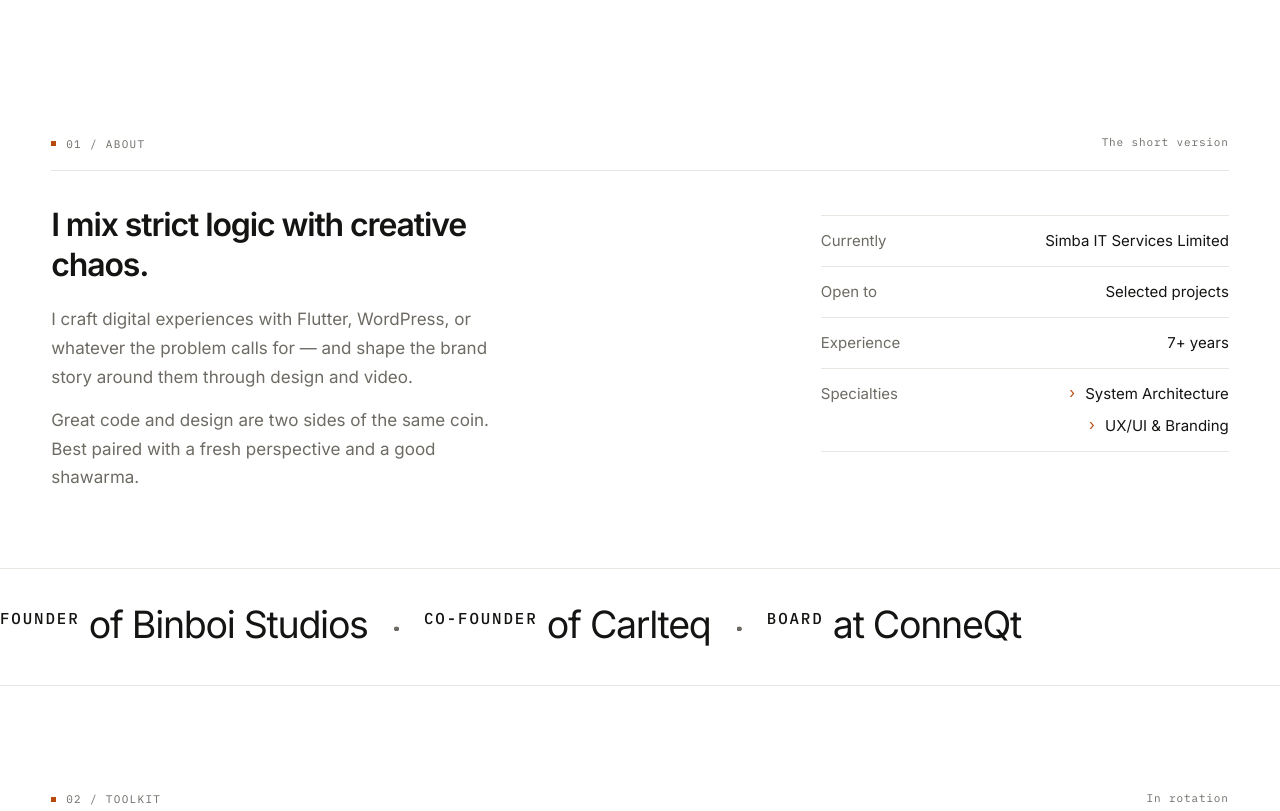
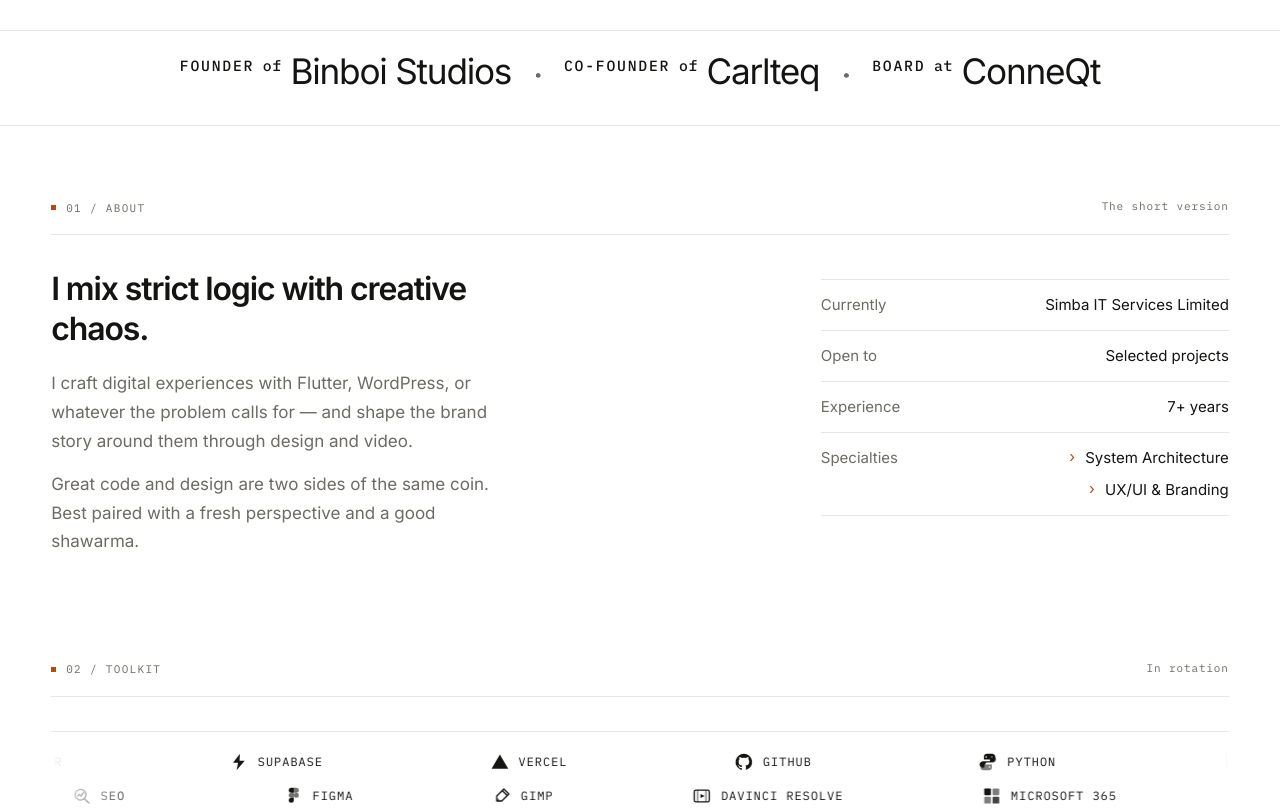
Before and after one commit to Jibransheikh/jibransheikh.github.io, a plain HTML site: page index.html in a window 1280 px wide. Shown: the part 740-1551 px from the top of the page. Drawn offline with Linux system fonts and the light colour scheme.

Commit message:
Center and lift affiliations reveal

```diff
--- a/index.html
+++ b/index.html
@@ -146,6 +146,16 @@
             </div>
         </section>
 
+        <div class="affiliations wrap reveal">
+            <p class="affiliation-line">
+                <a class="affiliation" href="https://binboi.biz" target="_blank" rel="noopener noreferrer" aria-label="Founder of Binboi Studios"><sup class="affiliation-role">Founder</sup> <sup class="affiliation-prep">of</sup> Binboi Studios</a>
+                <span class="affiliation-sep" aria-hidden="true">&middot;</span>
+                <a class="affiliation" href="https://carlteq.io" target="_blank" rel="noopener noreferrer" aria-label="Co-founder of Carlteq"><sup class="affiliation-role">Co-founder</sup> <sup class="affiliation-prep">of</sup> Carlteq</a>
+                <span class="affiliation-sep" aria-hidden="true">&middot;</span>
+                <a class="affiliation" href="https://conneqtke.org/" target="_blank" rel="noopener noreferrer" aria-label="Board at ConneQt"><sup class="affiliation-role">Board</sup> <sup class="affiliation-prep">at</sup> ConneQt</a>
+            </p>
+        </div>
+
         <section id="about" class="section wrap">
             <div class="section-head reveal">
                 <h2 class="eyebrow">01 / About</h2>
@@ -182,16 +192,6 @@
                 </div>
             </div>
         </section>
-
-        <div class="affiliations wrap reveal">
-            <p class="affiliation-line">
-                <a class="affiliation" href="https://binboi.biz" target="_blank" rel="noopener noreferrer" aria-label="Founder of Binboi Studios"><sup class="affiliation-role">Founder</sup> of Binboi Studios</a>
-                <span class="affiliation-sep" aria-hidden="true">&middot;</span>
-                <a class="affiliation" href="https://carlteq.io" target="_blank" rel="noopener noreferrer" aria-label="Co-founder of Carlteq"><sup class="affiliation-role">Co-founder</sup> of Carlteq</a>
-                <span class="affiliation-sep" aria-hidden="true">&middot;</span>
-                <a class="affiliation" href="https://conneqtke.org/" target="_blank" rel="noopener noreferrer" aria-label="Board at ConneQt"><sup class="affiliation-role">Board</sup> at ConneQt</a>
-            </p>
-        </div>
 
         <section class="section wrap">
             <div class="section-head reveal">
--- a/style.css
+++ b/style.css
@@ -8,6 +8,7 @@
     --fg: #141413;
     --muted: #6e6b65;
     --rule: #e8e6e1;
+    --faint: #e4e2dd;
     --tile: #f6f5f2;
     --accent: #b84a10;
     --accent-soft: rgba(184, 74, 16, 0.12);
@@ -26,6 +27,7 @@ html[data-theme="dark"] {
     --fg: #f2f0ed;
     --muted: #9d9992;
     --rule: #272624;
+    --faint: #2b2a28;
     --tile: #171716;
     --accent: #f07826;
     --accent-soft: rgba(240, 120, 38, 0.16);
@@ -509,30 +511,46 @@ html[data-theme="dark"] .themebtn .i-moon {
 
 /* Affiliations bridge */
 .affiliations {
-    margin-top: 76px;
-    padding: 30px 0 34px;
+    margin-top: 0;
+    padding: 24px 0 28px;
     border-top: 1px solid var(--rule);
     border-bottom: 1px solid var(--rule);
+    text-align: center;
+}
+
+.hero + .affiliations {
+    padding-top: 16px;
+}
+
+.affiliations + .section {
+    margin-top: 72px;
 }
 
 .affiliation-line {
     margin: 0;
-    font-size: clamp(1.35rem, 3vw, 2.35rem);
-    line-height: 1.38;
+    font-size: clamp(1.3rem, 2.8vw, 2.2rem);
+    line-height: 1.42;
     letter-spacing: -0.035em;
-    color: var(--muted);
-    background-image: linear-gradient(90deg, var(--fg) 0 50%, var(--muted) 50% 100%);
+    text-wrap: balance;
+    color: var(--faint);
+    background-image: linear-gradient(90deg, var(--fg) 0 50%, var(--faint) 50% 100%);
     background-repeat: no-repeat;
     background-size: 200% 100%;
     background-position: 100% 0;
     -webkit-background-clip: text;
     background-clip: text;
     -webkit-text-fill-color: transparent;
-    transition: background-position 1.15s cubic-bezier(0.2, 0.7, 0.2, 1);
+    opacity: 0.45;
+    transform: translateY(9px);
+    transition: background-position 1.7s cubic-bezier(0.16, 0.8, 0.2, 1),
+        opacity 1.25s ease,
+        transform 1.25s cubic-bezier(0.2, 0.7, 0.2, 1);
 }
 
 .affiliations.is-in-view .affiliation-line {
     background-position: 0 0;
+    opacity: 1;
+    transform: none;
 }
 
 .affiliation {
@@ -541,13 +559,21 @@ html[data-theme="dark"] .themebtn .i-moon {
     -webkit-text-fill-color: transparent;
 }
 
-.affiliation-role {
+.affiliation-role,
+.affiliation-prep {
     font-family: var(--mono);
     font-size: 0.42em;
     font-weight: 500;
+    vertical-align: super;
+}
+
+.affiliation-role {
     letter-spacing: 0.12em;
     text-transform: uppercase;
-    vertical-align: super;
+}
+
+.affiliation-prep {
+    letter-spacing: 0.04em;
 }
 
 .affiliation-sep {
@@ -1642,9 +1668,11 @@ html.chaos .tool-item:nth-child(3n) {
     }
 
     .affiliations {
-        grid-template-columns: 1fr;
-        gap: 26px;
-        margin-top: 64px;
+        padding: 22px 0 24px;
+    }
+
+    .affiliations + .section {
+        margin-top: 56px;
     }
 
     .work-row {
@@ -1736,6 +1764,8 @@ html.chaos .tool-item:nth-child(3n) {
 
     .affiliation-line {
         background-position: 0 0;
+        opacity: 1;
+        transform: none;
     }
 
     .tool-row {
```
